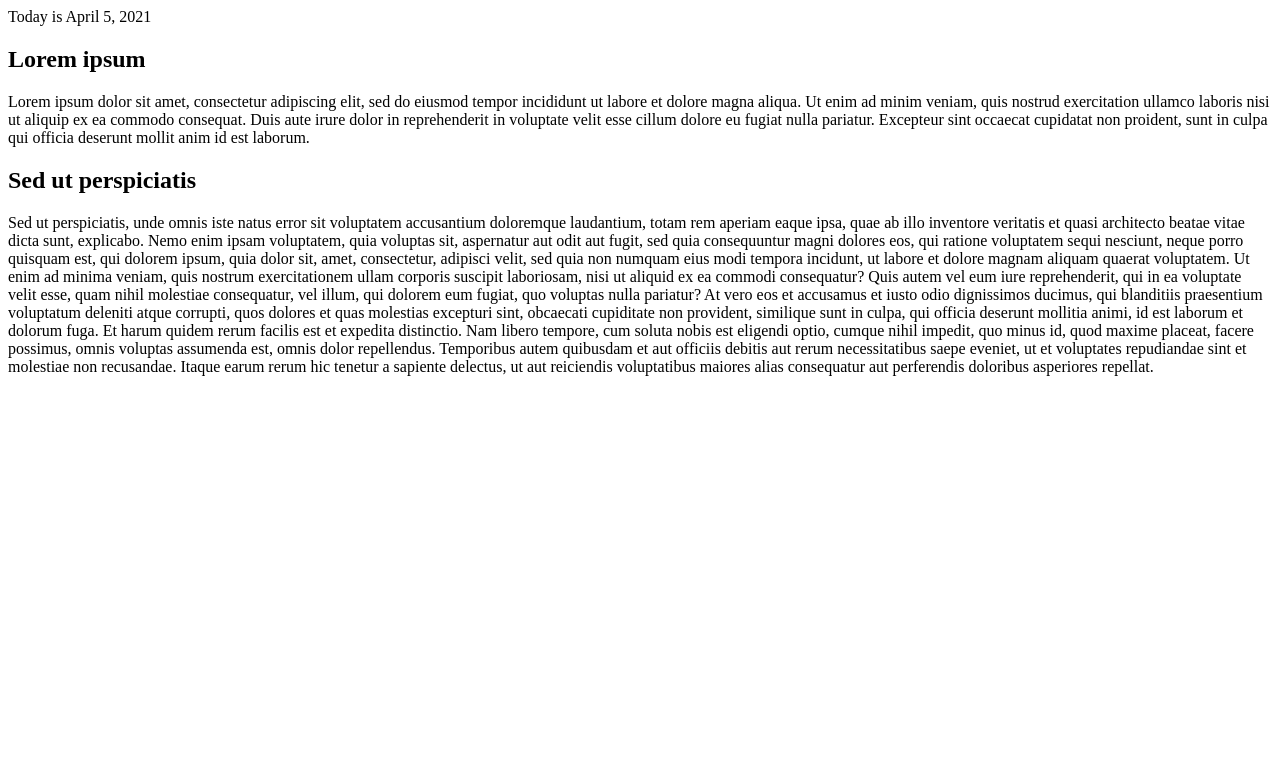
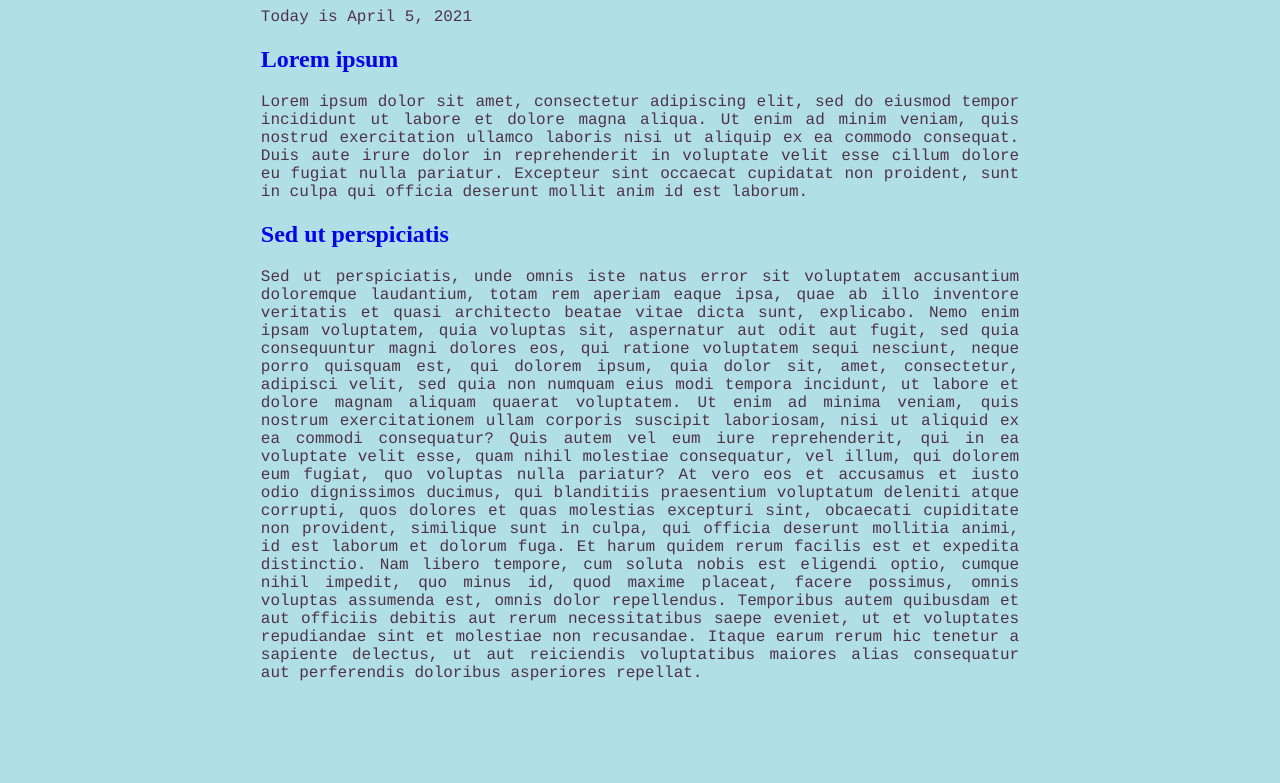
Before and after one commit to gofr1/django-practise, a Django app: page /articles/ in a window 1280 px wide. Shown: the top 783 px of the page. Run offline with Django 3.2, Linux system fonts and the light colour scheme.

Commit message:
Adding style to a page

```diff
--- a/myproject/app/templates/content.html
+++ b/myproject/app/templates/content.html
@@ -1,11 +1,10 @@
 {% extends "main.html" %}
 {% block title %}This is a good title{% endblock %}
 {% block content %}
+<div><p>Today is {{today}}</p></div>
 
-<p>Today is {{today}}</p>
-
+{% for article in articles %}
 <div>
-   {% for article in articles %}
    <h2>{{article.title}}</h2>
    <p>{{article.text}}</p>
 </div>
--- a/myproject/app/templates/main.html
+++ b/myproject/app/templates/main.html
@@ -4,7 +4,19 @@
       <title>
          {% block title %}Page Title{% endblock %}
       </title>
-
+      <style>
+         body {background-color: powderblue;}
+         h2 {color: blue;}
+         p {
+            color: #503248;
+            font-family: courier;
+            }
+         div {
+            margin-left: 20%;
+            margin-right: 20%;
+            text-align: justify;
+            }
+      </style>
    </head>
 
    <body>
```
